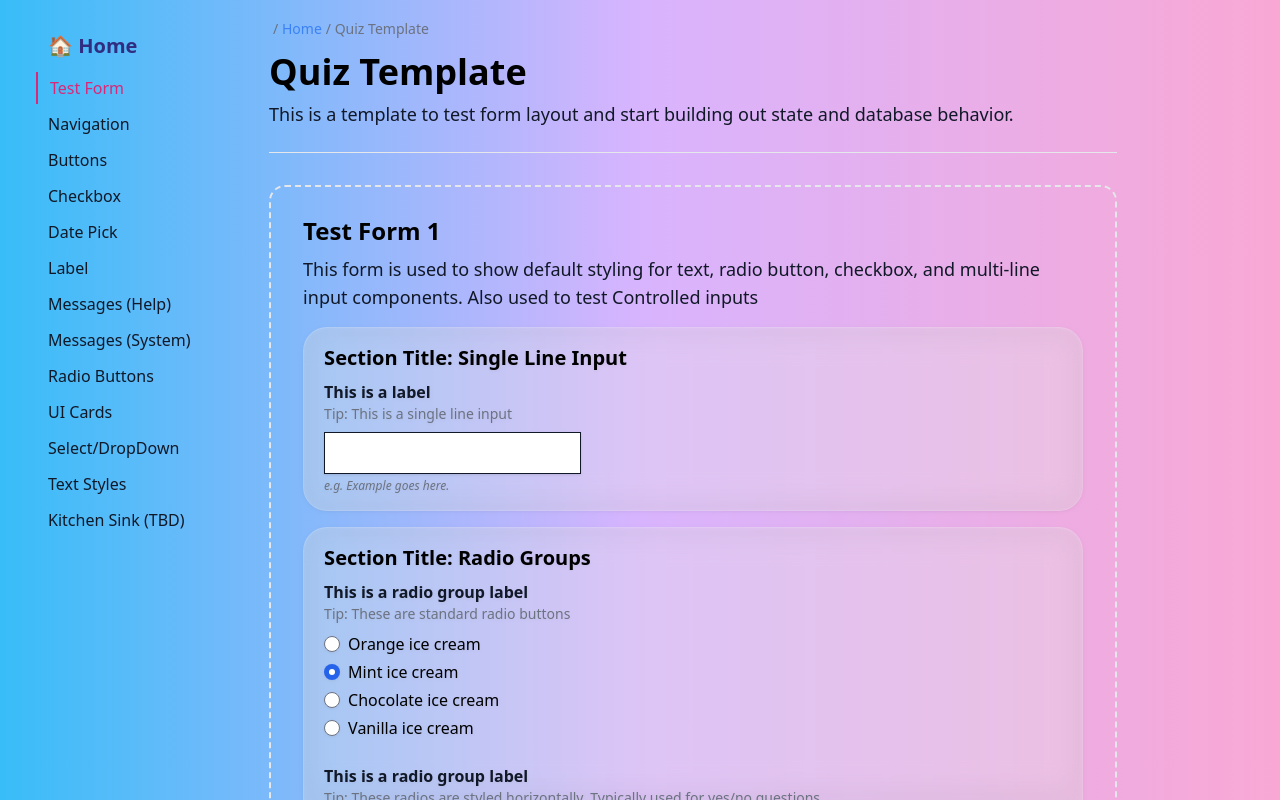
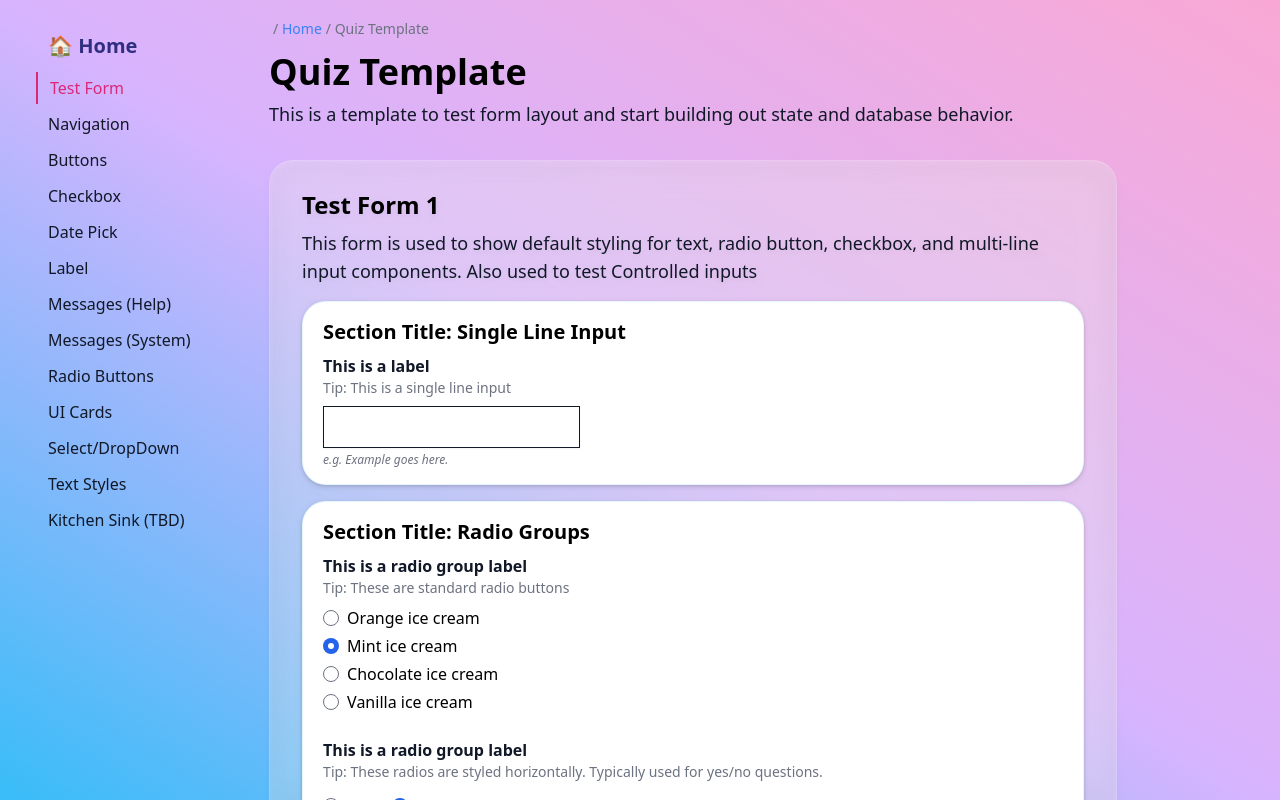
Before and after one commit to tayv/Project-Bubblegum, a Next.js app: page /forms/test-form in a window 1280 px wide. Built offline with nearby package versions, Linux system fonts and the light colour scheme.

Commit message:
Added containers. Changed colors

```diff
--- a/components/layout/LayoutContainerSide.tsx
+++ b/components/layout/LayoutContainerSide.tsx
@@ -5,7 +5,7 @@ import SideNav from '@components/layout/SideNav'
 const LayoutContainerSide = ({children}: any) => {
 
   return (
-    <div className="flex flex-col h-screen bg-gradient-to-r from-sky-400 via-purple-300 to-pink-300">
+    <div className="flex flex-col h-screen bg-gradient-to-tr from-sky-400 via-purple-300 to-pink-300">
       <div className="flex flex-1 overflow-hidden">
         <SideNav articleList={[
           {title: "Test Form", path: "/forms/test-form"},
@@ -23,7 +23,7 @@ const LayoutContainerSide = ({children}: any) => {
           {title: "Kitchen Sink (TBD)", path: "/forms/kitchen-sink"},
         ]} />
         <main className="w-full overflow-y-scroll pt-1">
-         <div className="block max-w-4xl px-6 py-3 ">{children}</div>
+         <div className="block max-w-4xl px-6 py-3">{children}</div>
         </main>
      </div>
     </div>
--- a/components/layout/Section.tsx
+++ b/components/layout/Section.tsx
@@ -11,7 +11,7 @@ export type SectionProps = {
 export type SectionStyle = "standard" | "blank" | "special"
 
 const sectionStyleMap: {[key in SectionStyle]: string} = {
-  standard: "py-4 px-5 backdrop-blur-lg bg-white/30 border border-white/10 drop-shadow", // css styles go here
+  standard: "py-4 px-5 bg-white border border-sky-500/10 drop-shadow", // css styles go here
   blank: "bg-transparent",
   special: "p-5 bg-blue-100 drop-shadow",
 }
--- a/pages/forms/test-form.tsx
+++ b/pages/forms/test-form.tsx
@@ -146,9 +146,8 @@ const QuizTemplate: FC = () => {
       <Breadcrumbs crumbs={crumbs} />
       <Heading text="Quiz Template" size="h1" type="primary"/>
       <Paragraph text="This is a template to test form layout and start building out state and database behavior." size="standard" type="primary" />
-      <br />
-      <hr />
-      <form className="py-3 px-8 my-8 rounded-2xl border-2 border-dashed" onSubmit={ onSubmit }>
+
+      <form className="py-3 px-8 my-8 rounded-2xl rounded-3xl backdrop-blur-lg bg-white/30 border border-white/10 drop-shadow-md" onSubmit={ onSubmit }>
         <Section id="intro" style="blank">
           <Heading text="Test Form 1" size="h2" type="primary"/>
           <Paragraph text="This form is used to show default styling for text, radio button, checkbox, and multi-line input components. Also used to test Controlled inputs" size="standard" type="primary" />
```
